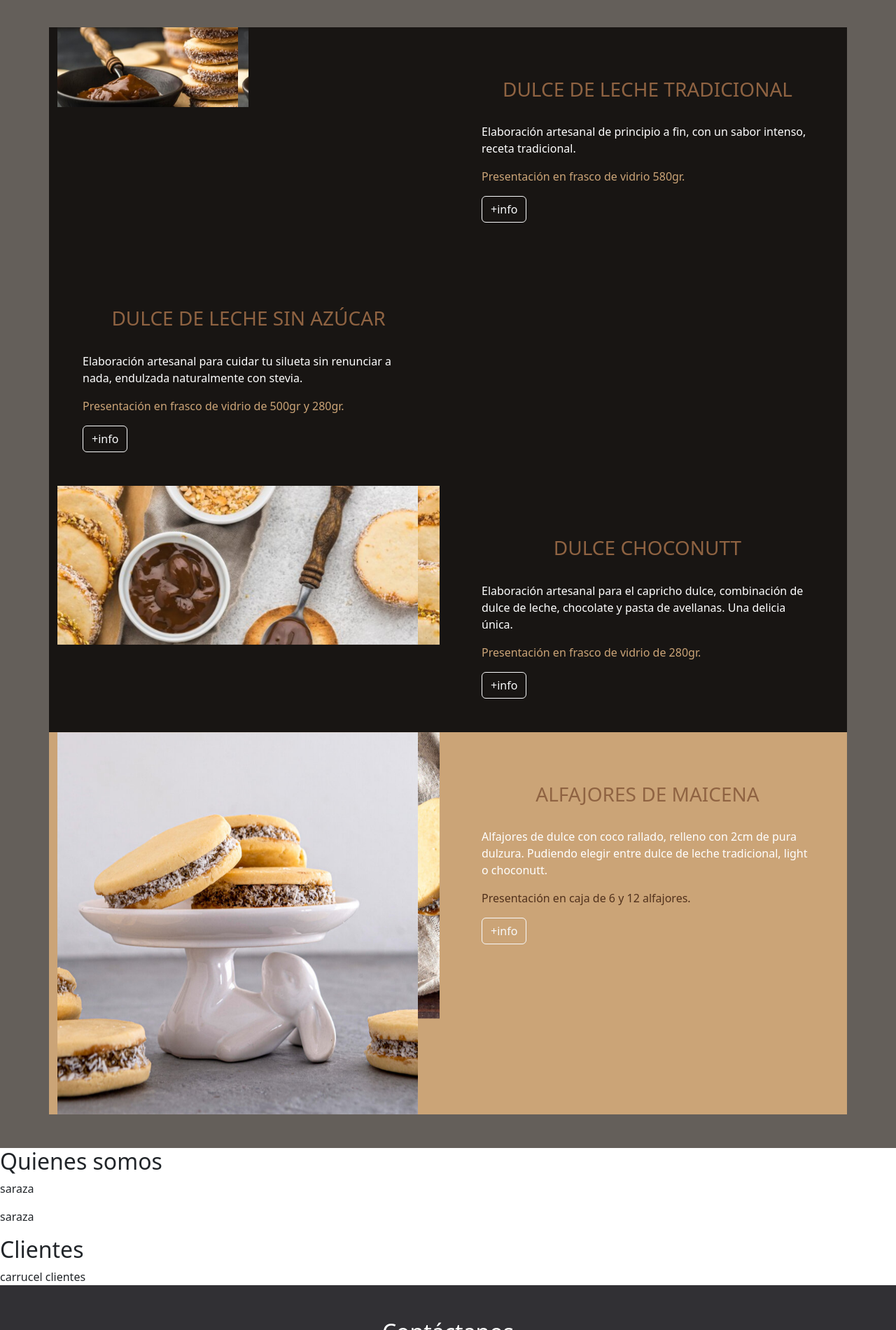
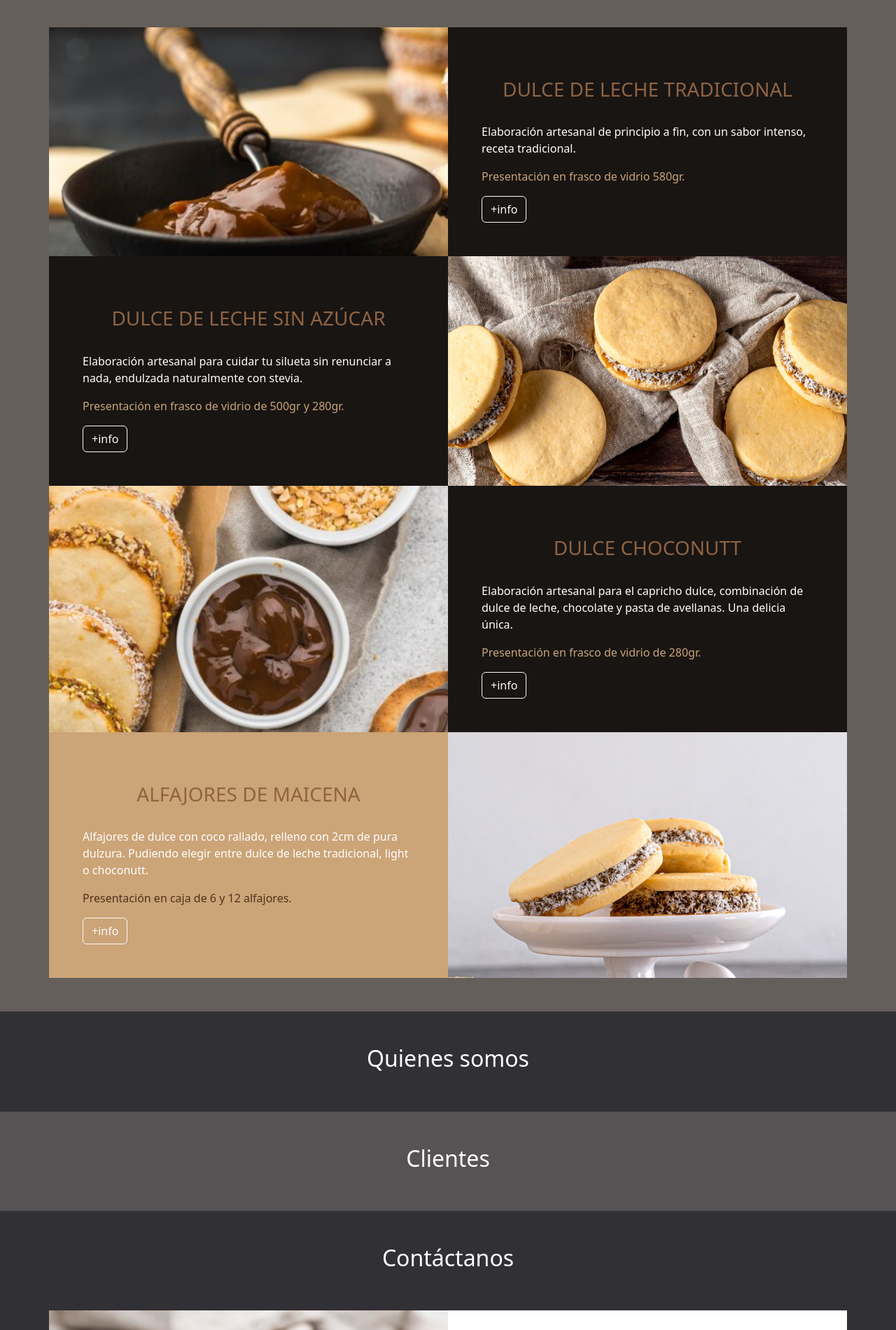
Before and after one commit to eugenia1984/humaya, a plain HTML site: page index.html in a window 1280 px wide. Shown: the part 900-2800 px from the top of the page at 70% size. Drawn offline with nearby package versions, Linux system fonts and the light colour scheme; files whose address does not match are found by name.

Commit message:
moficico los productos para que solo muestre img

```diff
--- a/index.html
+++ b/index.html
@@ -73,19 +73,8 @@
                         <h2 class="py-3">La mejor calidad para vos</h2>
                     </div>
                 </div>
-                <div class="row calidad-razones">
-                    <div class="col-sm-12 col-md-4">
-                        <img src="./assets/imagenes/calidad/organic.png" alt="organico" class="organic"/>
-                        <p class="text-uppercase">100% orgánico</p>
-                    </div>
-                    <div class="col-sm-12 col-md-4">
-                        <img src="./assets/imagenes/calidad/glutten-free.png" alt="sin gluten"  class="gluten-free">
-                        <p class="text-uppercase">sin tacc</p>
-                    </div>
-                    <div class="col-sm-12 col-md-4">
-                        <img src="./assets/imagenes/calidad/sin-conservante.png" alt="sin cnservantes" class="sin-conservantes">
-                        <p class="text-uppercase">sin conservantes</p>
-                    </div>
+                <div class="row calidad-razones" id="razones">
+                    <!-- Agrego las razones dinamicamente con JavaScript -->
                 </div>
             </div>
          </section>
@@ -100,20 +89,7 @@
            </div>
             <div class="container">
                 <div class="row product-1">
-                    <div class="col-sm-12 col-md-6">
-                        <div class="col-sm-12 col-md-6">
-                            <div id="carouselSlidesOnly" class="carousel slide" data-bs-ride="carousel">
-                                <div class="carousel-inner">
-                                  <div class="carousel-item active">
-                                    <img src="./assets/imagenes/productos/tradicional/dulce-de-leche-tradicional.png" class="d-block w-100" alt="alfajor de choconutt">
-                                  </div>
-                                  <div class="carousel-item">
-                                    <img src="./assets/imagenes/productos/tradicional/dulce-de-leche-tradicional.png" class="d-block w-100" alt="alfajor de choconutt">
-                                  </div>
-                                </div>
-                            </div>
-                        </div>
-                    </div>
+                    <div class="col-sm-12 col-md-6 product-1-img"></div>
                     <div class="col-sm-12 col-md-6 py-5 px-5">
                         <h3>Dulce de leche tradicional</h3>
                         <p class="txt-white">Elaboración artesanal de principio a fin, con un sabor intenso, receta tradicional.</p>
@@ -128,23 +104,10 @@
                         <p class="txt-light-brown">Presentación en frasco de vidrio de 500gr y 280gr.</p>
                         <a class="btn btn-outline-light">+info</a>
                     </div>
-                    <div class="col-sm-12 col-md-6">
-                        <!-- Carousel de imagenes del producto solo cambia la imagen automarica, no tiene flechas-->
-                    </div>
+                    <div class="col-sm-12 col-md-6 product-2-img"></div>
                 </div>
                 <div class="row product-3">
-                    <div class="col-sm-12 col-md-6">
-                        <div id="carouselSlidesOnly" class="carousel slide" data-bs-ride="carousel">
-                            <div class="carousel-inner">
-                              <div class="carousel-item active">
-                                <img src="./assets/imagenes/productos/choconutt/dulce-choconutt.png" class="d-block w-100" alt="alfajor de choconutt">
-                              </div>
-                              <div class="carousel-item">
-                                <img src="./assets/imagenes/productos/choconutt/dulce-choconutt.png" class="d-block w-100" alt="alfajor de choconutt">
-                              </div>
-                            </div>
-                        </div>
-                    </div>
+                    <div class="col-sm-12 col-md-6 product-3-img"></div>
                     <div class="col-sm-12 col-md-6 py-5 px-5">
                         <h3>Dulce choconutt</h3>
                         <p class="txt-white">Elaboración artesanal para el capricho dulce, combinación de dulce de leche, chocolate y pasta de avellanas. Una delicia única.</p>
@@ -153,37 +116,34 @@
                     </div>
                 </div>
                 <div class="row product-4">
-                    <div class="col-sm-12 col-md-6">
-                        <div id="carouselSlidesOnly" class="carousel slide" data-bs-ride="carousel">
-                            <div class="carousel-inner">
-                              <div class="carousel-item active">
-                                <img src="./assets/imagenes/productos/maicena/alfajor-maicena.jpg" class="d-block w-100" alt="alfajor de choconutt">
-                              </div>
-                              <div class="carousel-item">
-                                <img src="./assets/imagenes/productos/maicena/alfajor-maicena-2.jpg" class="d-block w-100" alt="alfajor de choconutt">
-                              </div>
-                            </div>
-                        </div>
-                    </div>
                     <div class="col-sm-12 col-md-6 py-5 px-5">
                         <h3>Alfajores de maicena</h3>
                         <p class="txt-white">Alfajores de dulce con coco rallado, relleno con 2cm de pura dulzura. Pudiendo elegir entre dulce de leche tradicional, light o choconutt.</p>
                         <p class="txt-dark-brown">Presentación en caja de 6 y 12 alfajores.</p>
                         <a class="btn btn-outline-light">+info</a>
                     </div>
+                    <div class="col-sm-12 col-md-6 product-4-img"></div>
                 </div>
             </div>
         </section>
         <!-- Section Quienes somos-->
         <section id="quienes-somos">
-            <div>
-                <h2>Quienes somos</h2>
-                <p>saraza</p>
-                <p>saraza</p>
+            <div clasS="container">
+                <div class="row">
+                    <div class="col-sm-12">
+                        <h2 clasS="txt-white py-5 text-center">Quienes somos</h2>
+                    </div>
+                </div>
             </div>
-            <div>
-                <h2>Clientes</h2>
-                <div class="ordenCliente">carrucel clientes</div>
+        </section>
+        <!-- Clientes-->
+        <section id="clientes">
+            <div clasS="container">
+                <div class="row">
+                    <div class="col-sm-12">
+                        <h2 class="txt-white py-5 text-center">Clientes</h2>
+                    </div>
+                </div>
             </div>
         </section>
         <!-- Section Contacto-->
@@ -387,8 +347,7 @@
                 <section class="col-sm-12 col-md-3 navegacion">
                     <h2 class="txt-light-brown py-3 text-uppercase fs-3">Navegación</h2>
                     <ul>
-                        <li><a href="#">Preguntas frecuentes</a></li>
-                        <li><a href="#">Distribuidores</a></li>
+                        <li><a href="#clientes">Clientes</a></li>
                     </ul>
                 </section>
                 <section class="col-sm-12 col-md-2 redes">
@@ -409,6 +368,7 @@
     </footer>
     <!-- JavaScript de Bootstrap S-->
     <script src="https://cdn.jsdelivr.net/npm/bootstrap@5.3.0-alpha1/dist/js/bootstrap.bundle.min.js" integrity="sha384-w76AqPfDkMBDXo30jS1Sgez6pr3x5MlQ1ZAGC+nuZB+EYdgRZgiwxhTBTkF7CXvN" crossorigin="anonymous"></script>
+    <script src="./javascript/calidad.js"></script>
     <script src="./javascript/form.js"></script>
 </body>
 </html>
--- /dev/null
+++ b/javascript/calidad.js
@@ -0,0 +1,37 @@
+const razonesDeCalidad = [
+  {
+    imgSrc: "./assets/imagenes/calidad/organic.png",
+    imgAlt: "organico",
+    imgClass: "organic",
+    text: "100% orgánico",
+  },
+  {
+    imgSrc: "./assets/imagenes/calidad/glutten-free.png",
+    imgAlt: "sin gluten",
+    imgClass: "gluten-free",
+    text: "sin tacc",
+  },
+  {
+    imgSrc: "./assets/imagenes/calidad/sin-conservante.png",
+    imgAlt: "sin cnservantes",
+    imgClass: "sin-conservantes",
+    text: "sin conservantes",
+  },
+];
+
+const obtenerRazones = (razones) => {
+  let texto = "";
+
+  razones.map((e) => {
+    return (texto += `
+      <div class="col-sm-12 col-md-4">
+        <img src=${e.imgSrc} alt=${e.imgAlt}  class=${e.imgClass}>
+        <p class="text-uppercase">${e.text}</p>
+      </div>
+    `);
+  });
+
+  document.getElementById("razones").innerHTML = texto;
+};
+
+obtenerRazones(razonesDeCalidad);
--- a/javascript/form.js
+++ b/javascript/form.js
@@ -10,6 +10,7 @@
         if (!form.checkValidity()) {
           event.preventDefault();
 
+          // TODO: solo debe enviarse cuando este validado
           fetch("https://formsubmit.co/ajax/costamariaeugenia1@gmail.com", {
             method: "POST",
             body: new FormData(event.target),
--- a/style.css
+++ b/style.css
@@ -140,6 +140,44 @@
   padding: 1.5rem 0;
 }
 
+.product-1-img {
+  background-image: url("./assets/imagenes/productos/tradicional/dulce-de-leche-tradicional.png");
+  background-repeat: no-repeat;
+  background-size: cover;
+  background-color: var(--bg-gray-dark);
+}
+
+.product-2-img {
+  background-image: url("./assets/imagenes/productos/sin-azucar/sin-azucar.jpg");
+  background-repeat: no-repeat;
+  background-size: cover;
+  background-color: var(--bg-gray-dark);
+}
+
+.product-3-img {
+  background-image: url("./assets/imagenes/productos/choconutt/dulce-choconutt.png");
+  background-repeat: no-repeat;
+  background-size: cover;
+  background-color: var(--bg-gray-dark);
+}
+
+.product-4-img {
+  background-image: url("./assets/imagenes/productos/maicena/alfajor-maicena.jpg");
+  background-repeat: no-repeat;
+  background-size: cover;
+  background-color: var(--bg-gray-dark);
+}
+
+/* Quienes somos */
+#quienes-somos {
+  background-color: var(--bg-gray-dark);
+}
+
+/* Clientes */
+#clientes {
+  background-color: var(--bg-gray-light);
+}
+
 /* Contacto */
 #contacto {
   background-color: var(--bg-gray-dark);
```
Also changed, not shown: assets/imagenes/productos/Producto2.png (deleted), assets/imagenes/productos/Producto4.png (deleted), assets/imagenes/productos/sin-azucar/sin-azucar.jpg (renamed from assets/imagenes/productos/maicena/alfajor-maicena-2.jpg).
